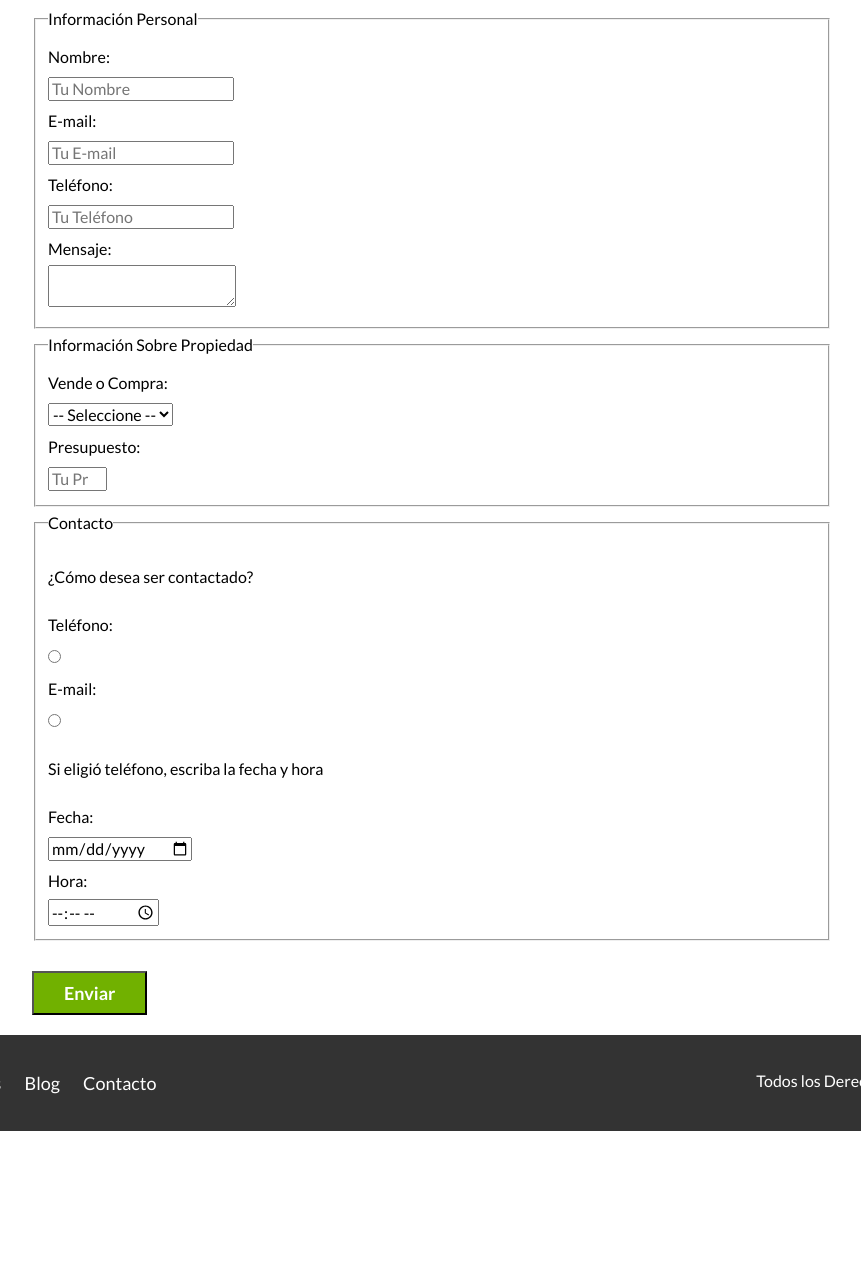
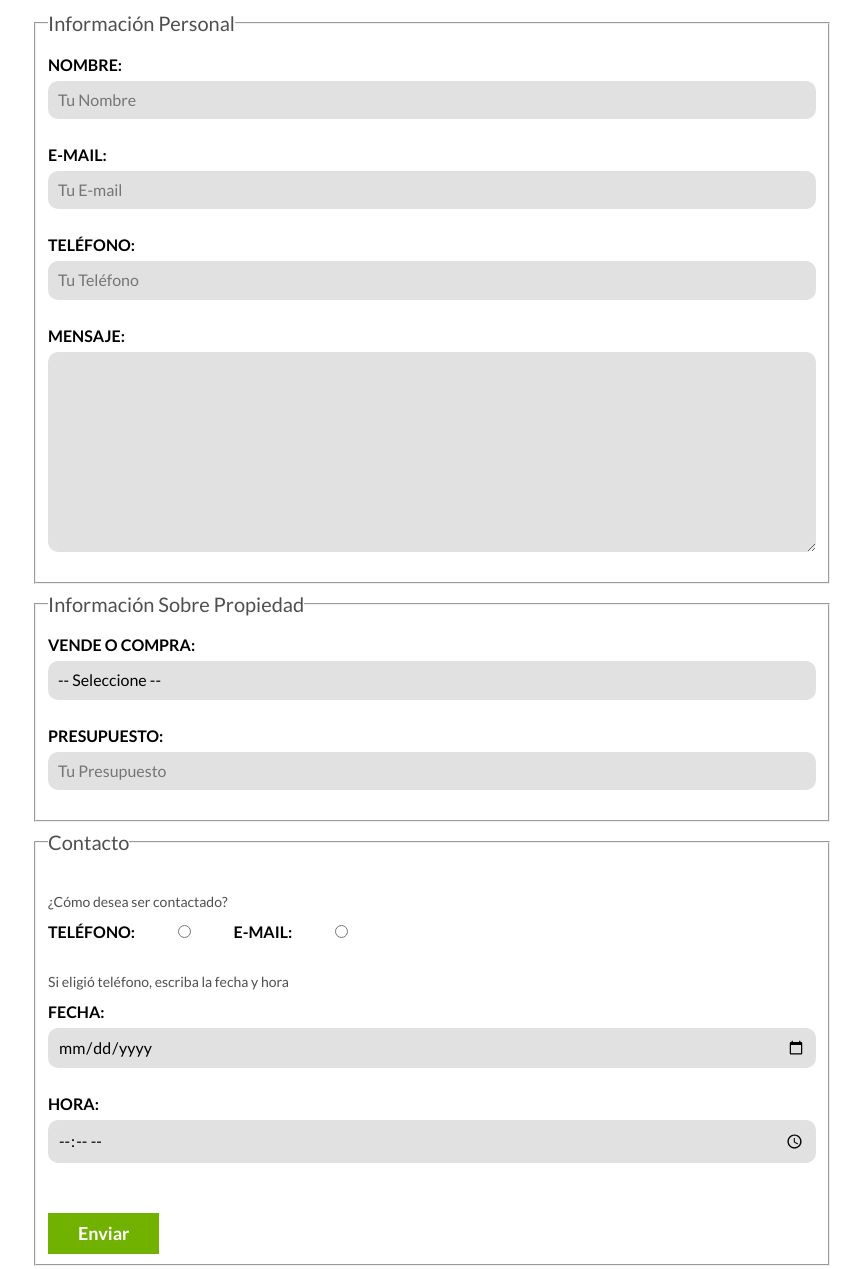
Before and after one commit to JuanGui1985/BienesRaices, a plain HTML site: page Contacto.html in a window 1280 px wide. Shown: the part 1005-2274 px from the top of the page, without its empty margins (208-1069 px from the left). Before the commit the page ends 2136 px from the top, so only its background shows below. Drawn offline with Linux system fonts and the light colour scheme.

Commit message:
Sitio web finalizado. Listo para publicar.

```diff
--- a/Contacto.html
+++ b/Contacto.html
@@ -29,7 +29,7 @@
    <img src="/img/destacada3.jpg" alt="Imagen Principal">
    <main class="contenedor seccion contenido-centrado">
         <h2 class="fw-300 centrar-texto">Llena el Formulario de Contacto</h2>
-        <form action="">
+        <form class="contacto" action="">
             <fieldset>
                 <legend>Información Personal</legend>
                 <label for="nombre">Nombre: </label>
@@ -55,17 +55,19 @@
             <fieldset>
                 <legend>Contacto</legend>
                 <p>¿Cómo desea ser contactado?</p>
-                <label for="telefono">Teléfono: </label>
-                <input type="radio" name="contacto" value="telefono" id="telefono">
-                <label for="correo">E-mail: </label>
-                <input type="radio" name="contacto" value="correo" id="correo">
+                <div class="forma-contacto">
+                    <label for="telefono">Teléfono: </label>
+                    <input type="radio" name="contacto" value="telefono" id="telefono">
+                    <label for="correo">E-mail: </label>
+                    <input type="radio" name="contacto" value="correo" id="correo">
+                </div>
                 <p>Si eligió teléfono, escriba la fecha y hora</p>
                 <label for="fecha">Fecha: </label>
                 <input type="date" id="fecha">
                 <label for="hora">Hora: </label>
                 <input type="time" id="hora" min="09:00" max="18:00">
+                <input type="submit" value="Enviar" class="boton boton-verde">
             </fieldset>
-            <input type="submit" value="Enviar" class="boton boton-verde">
         </form>
    </main>
 
--- a/css/styles.css
+++ b/css/styles.css
@@ -70,6 +70,11 @@ h4 {
     margin-top: 3rem;
     display: inline-block;
     text-align: center;
+    border: none;
+}
+
+.boton:hover {
+    cursor: pointer;
 }
 
 .boton-amarillo {
@@ -339,6 +344,49 @@ h4 {
 }
 
 /** Contacto **/
+.contacto p {
+    font-size: 1.4rem;
+    color: #4f4f4f;
+    margin: 2rem 0 0;
+}
+legend {
+    font-size: 2rem;
+    color: #4f4f4f;
+}
+
 label {
+    font-weight: 700;
+    text-transform: uppercase;
     display: block;
 }
+
+input:not([type="submit"]),
+textarea, select {
+    padding: 1rem;
+    display: block;
+    width: 100%;
+    background-color: #e1e1e1;
+    margin-bottom: 2rem;
+    border: none;
+    border-radius: 1rem;
+}
+
+input[type="radio"] {
+    width: auto;
+    margin: 0;
+}
+
+select {
+    appearance: none;
+}
+
+textarea {
+    height: 20rem;
+}
+
+.forma-contacto {
+    max-width: 30rem;
+    display: flex;
+    justify-content: space-between;
+    align-items: center;
+}
```
